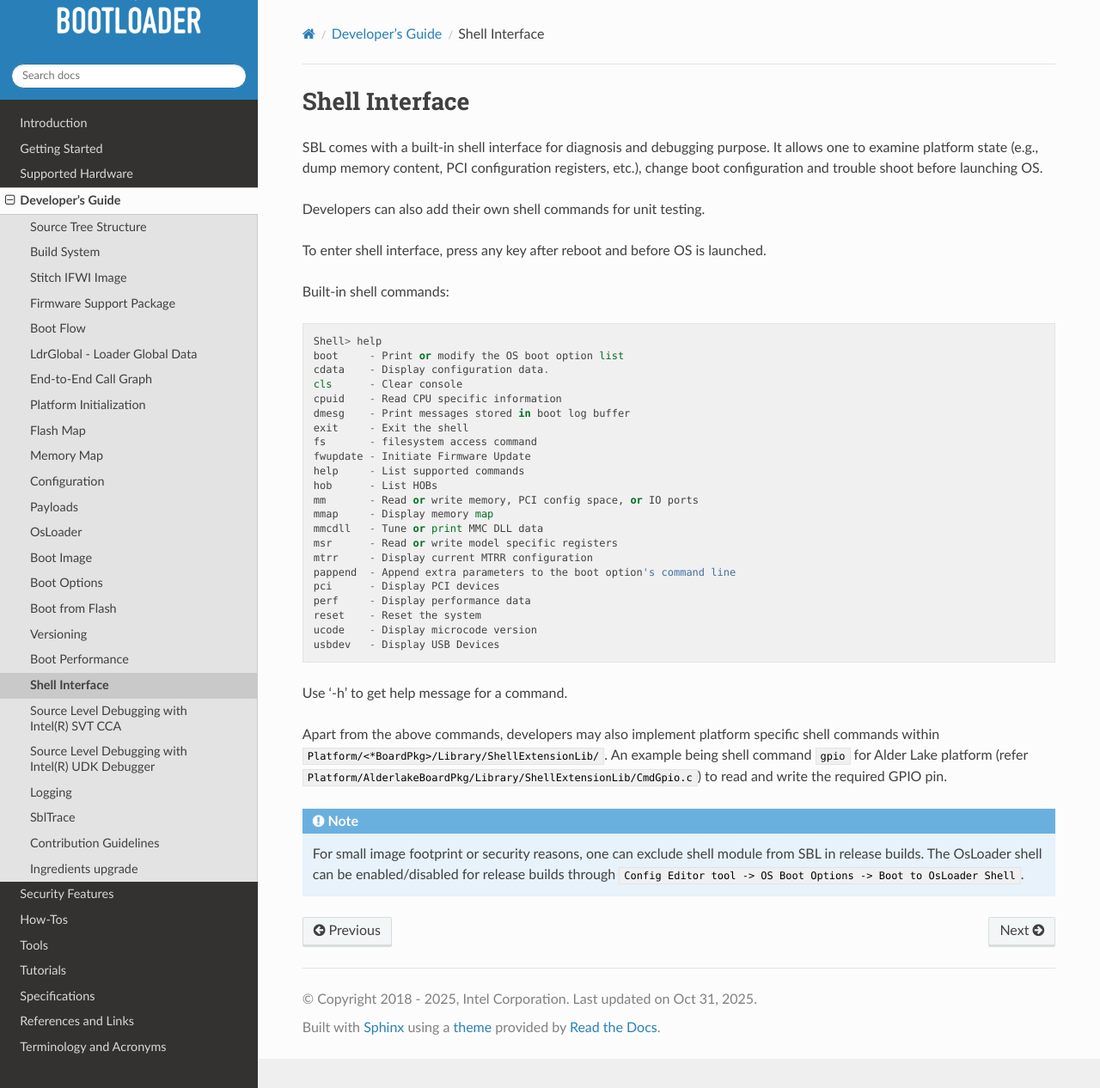
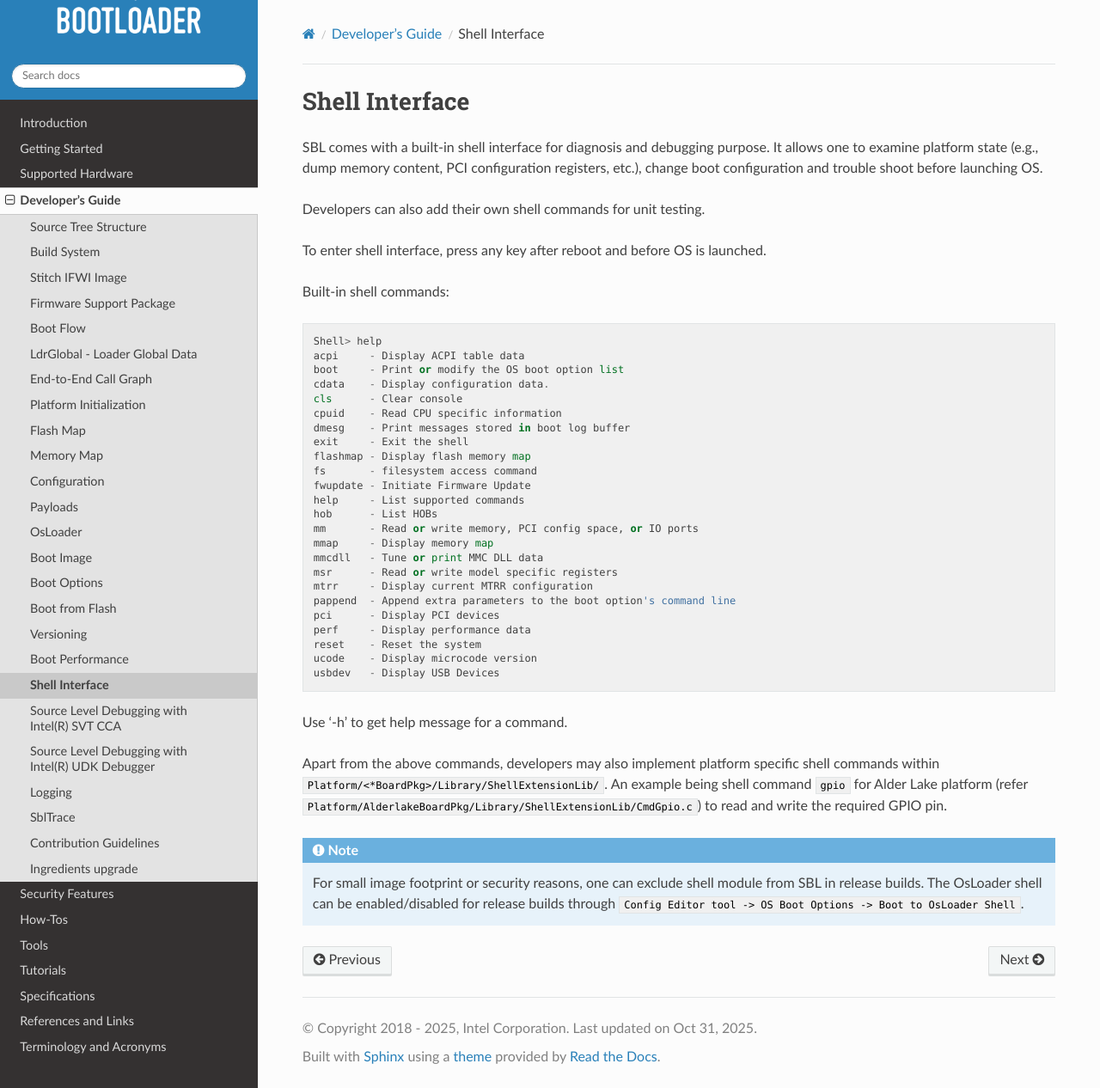
Before and after one commit to slimbootloader/documentation, a Sphinx documentation site: the page built from source/developer-guides/shell.rst, in a window 1280 px wide and 1266 px high. Shown: the whole window at 86% size. Built offline with Sphinx 7.4.7 and the Read the Docs theme 3.1.0, drawn with Linux system fonts in a browser that asks for light colours.

Commit message:
Update shell interface doc
Updated with latest shell commands.

Signed-off-by: Sachin Kamat <sachin.kamat@intel.com>

```diff
--- a/source/developer-guides/shell.rst
+++ b/source/developer-guides/shell.rst
@@ -10,12 +10,14 @@ To enter shell interface, press any key after reboot and before OS is launched.
 Built-in shell commands::
 
   Shell> help
+  acpi     - Display ACPI table data
   boot     - Print or modify the OS boot option list
   cdata    - Display configuration data.
   cls      - Clear console
   cpuid    - Read CPU specific information
   dmesg    - Print messages stored in boot log buffer
   exit     - Exit the shell
+  flashmap - Display flash memory map
   fs       - filesystem access command
   fwupdate - Initiate Firmware Update
   help     - List supported commands
```
